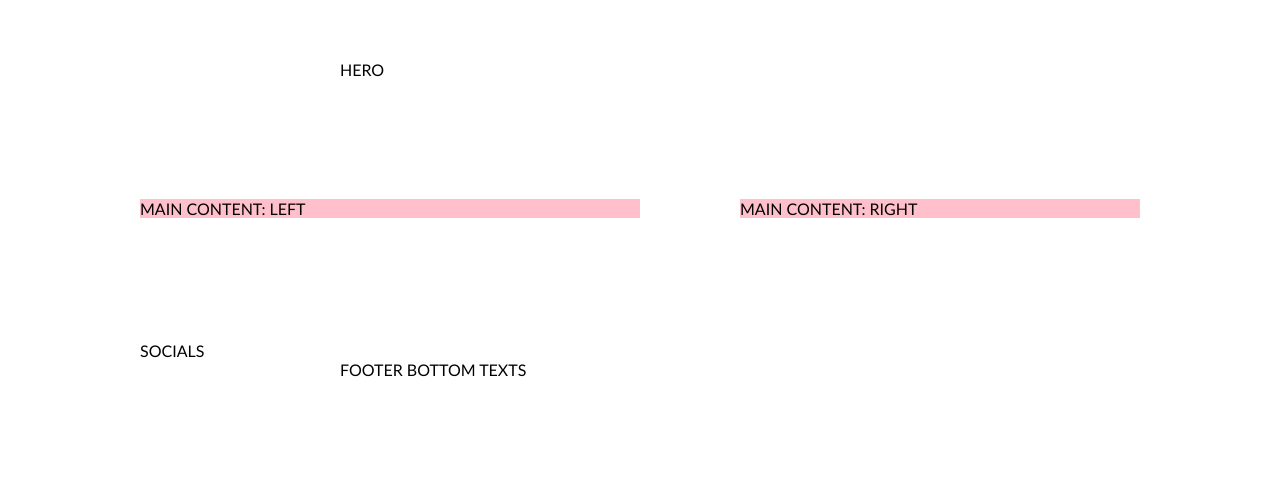
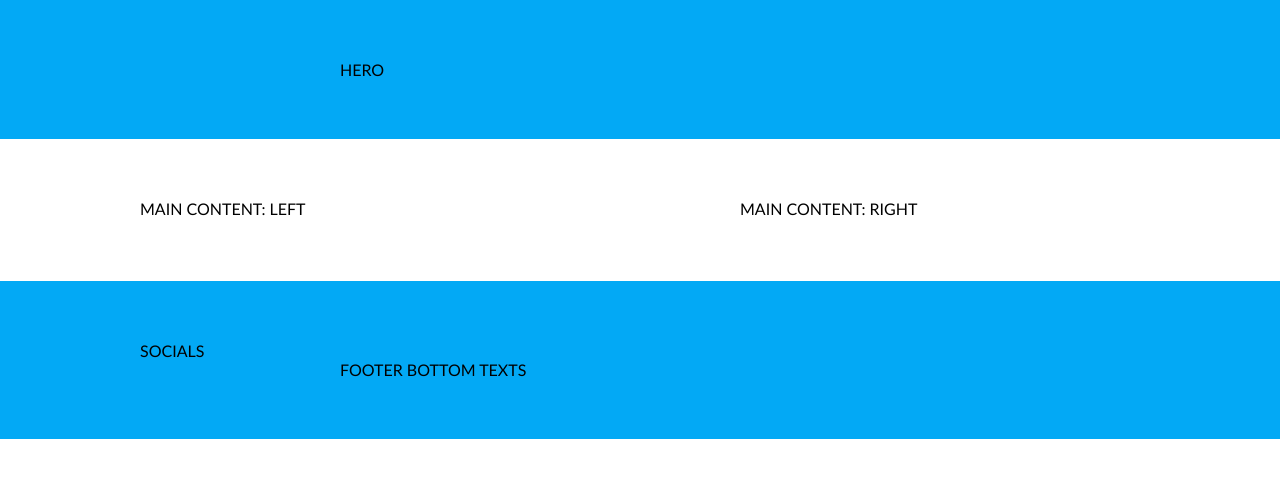
Before and after one commit to front-end-by-rimantas/45-grupe-coming-soon, a website: page index.html in a window 1280 px wide. Drawn offline with Linux system fonts and the light colour scheme.

Commit message:
Main colors

```diff
--- a/css/base/base.css
+++ b/css/base/base.css
@@ -1,3 +1,8 @@
+:root {
+    --main-color: #03a9f5;
+    --secondary-color: #ea1e63;
+}
+
 body,
 body * {
     margin: 0;
@@ -9,3 +14,7 @@ body {
     font-family: 'Gill Sans', 'Gill Sans MT', Calibri, 'Trebuchet MS',
         sans-serif;
 }
+
+.bg-main {
+    background-color: var(--main-color);
+}
--- a/css/base/layout.css
+++ b/css/base/layout.css
@@ -16,7 +16,6 @@
 .column {
     width: 50%;
     float: left;
-    background-color: pink;
 }
 .column-right {
     width: 40%;
--- a/index.html
+++ b/index.html
@@ -19,7 +19,7 @@
 
 <body>
     <main>
-        <section class="container">
+        <section class="container bg-main">
             <div class="row-short">
                 HERO
             </div>
@@ -33,7 +33,7 @@
         </section>
     </main>
 
-    <footer class="container">
+    <footer class="container bg-main">
         <div class="row">
             SOCIALS
         </div>
```
